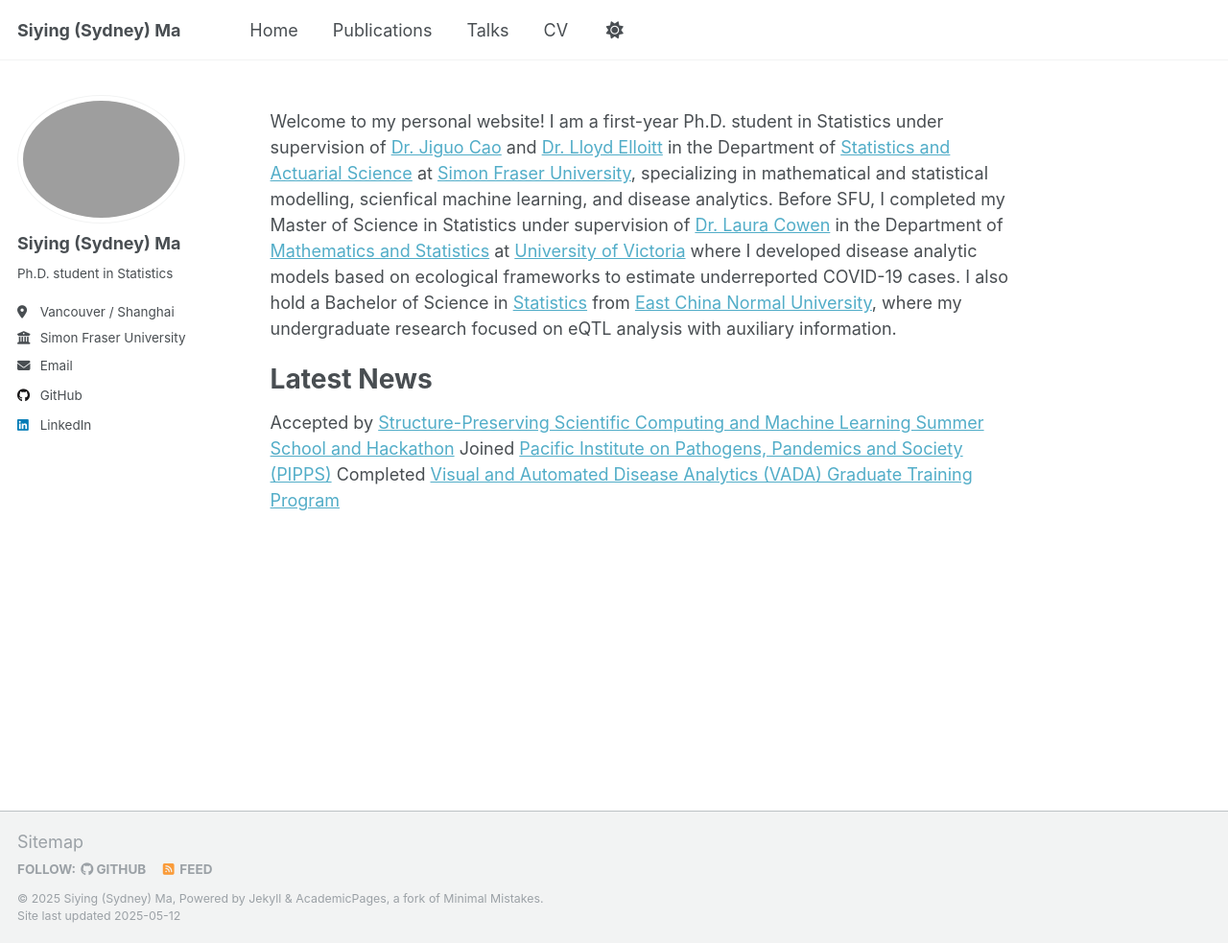
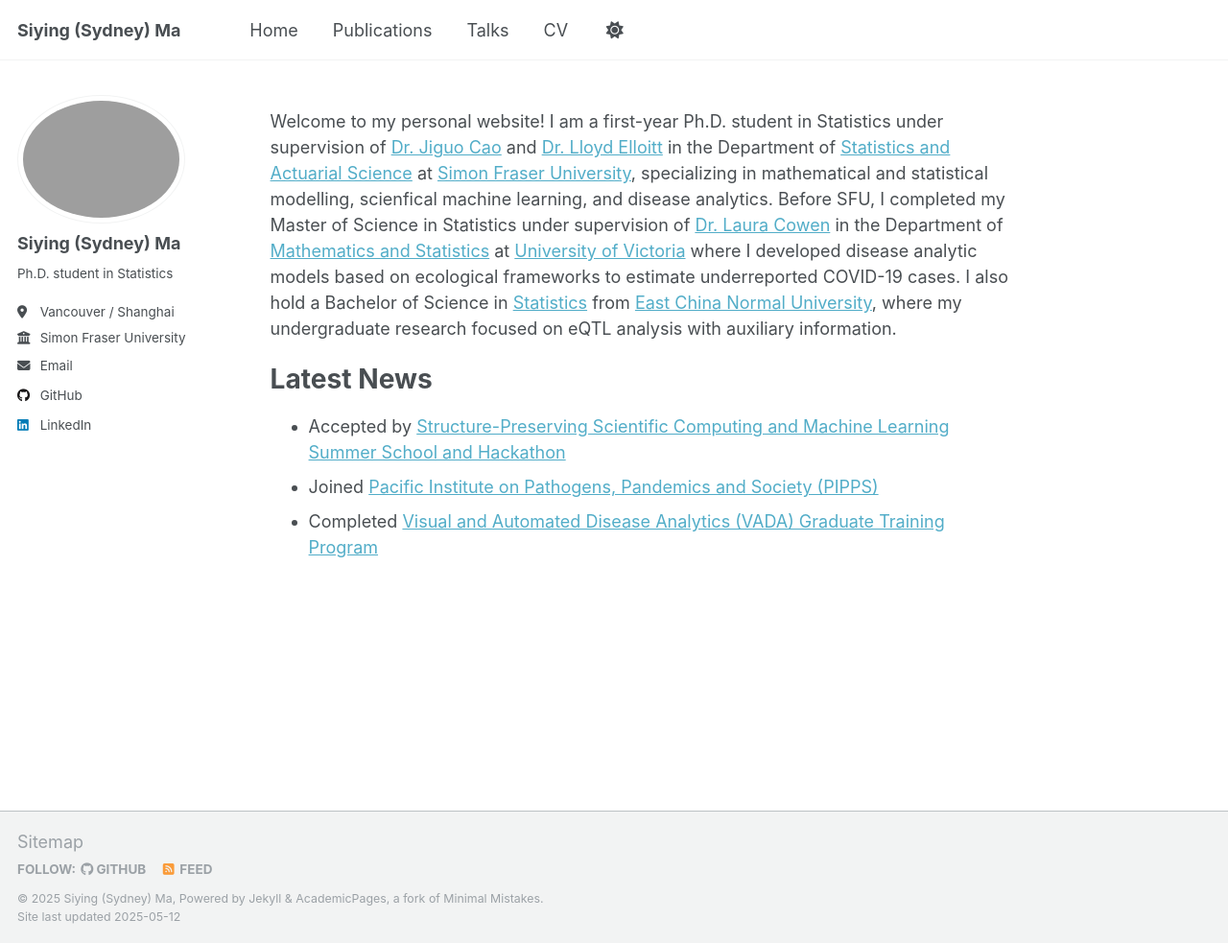
Before and after one commit to siying-ma/siying-ma.github.io, a Jekyll site: the page built from _pages/about.md, in a window 1280 px wide and 983 px high. Shown: the whole window at 96% size. Built offline with Jekyll 4.4.1, drawn with Linux system fonts in a browser that asks for light colours.

```diff
--- a/_pages/about.md
+++ b/_pages/about.md
@@ -11,6 +11,6 @@ Welcome to my personal website! I am a first-year Ph.D. student in Statistics un
 
 Latest News
 ======
-Accepted by [Structure-Preserving Scientific Computing and Machine Learning Summer School and Hackathon](https://www.pims.math.ca/events/250616-spscamlssah)
-Joined [Pacific Institute on Pathogens, Pandemics and Society (PIPPS)](https://www.sfu.ca/pipps/about/team/siyingma.html)
-Completed [Visual and Automated Disease Analytics (VADA) Graduate Training Program](https://vada.cs.umanitoba.ca/profiles/siying-ma/)
+- Accepted by [Structure-Preserving Scientific Computing and Machine Learning Summer School and Hackathon](https://www.pims.math.ca/events/250616-spscamlssah)
+- Joined [Pacific Institute on Pathogens, Pandemics and Society (PIPPS)](https://www.sfu.ca/pipps/about/team/siyingma.html)
+- Completed [Visual and Automated Disease Analytics (VADA) Graduate Training Program](https://vada.cs.umanitoba.ca/profiles/siying-ma/)
```
